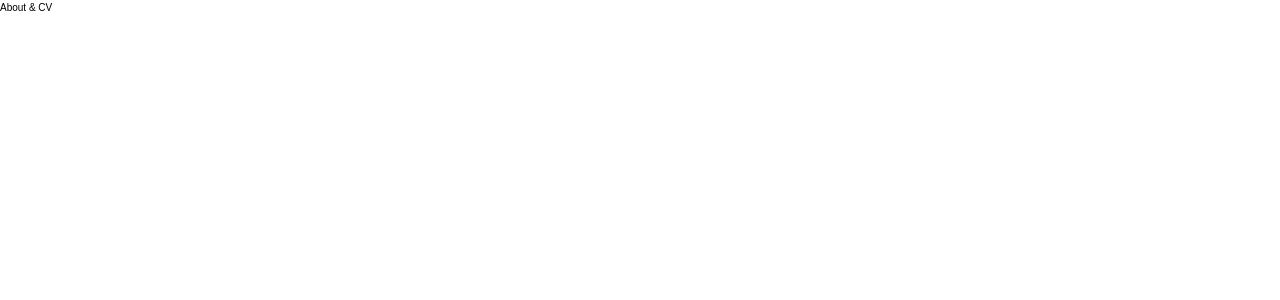
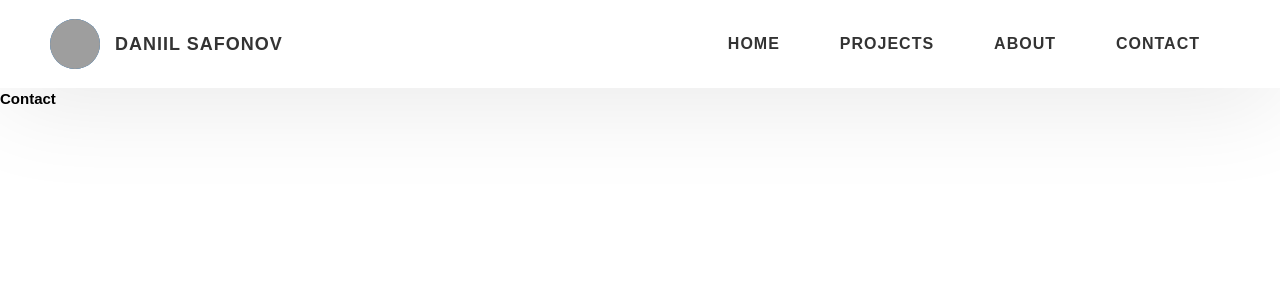
Before and after one commit to danielSafonyan/portfolio-website, a React (Vite) app: page /contact in a window 1280 px wide. Shown: the top 300 px of the page. Built offline with nearby package versions, Linux system fonts and the light colour scheme; grey boxes are pictures that could not be loaded.

Commit message:
feat: add router children

```diff
--- a/src/Components/Header.jsx
+++ b/src/Components/Header.jsx
@@ -1,8 +1,10 @@
 import React from 'react'
+import { Link } from "react-router-dom";
+
 import './Header.css'
 
 export default function Header() {
-    const [isMenuOpen, setIsMenuOpen] = React.useState(true)
+    const [isMenuOpen, setIsMenuOpen] = React.useState(false)
     const smMenuStyle = {
         visibility: isMenuOpen ? 'visible' : 'hidden',
         opacity: isMenuOpen ? 1 : 0
@@ -23,18 +25,18 @@ export default function Header() {
         <div className="header__main">
           <ul className="header__links">
             <li className="header__link-wrapper">
-              <a href="./index.html" className="header__link"> Home </a>
+              <Link to={'/'}> <a className="header__link"> Home </a> </Link>
             </li>
             <li className="header__link-wrapper">
-              <a href="./index.html#projects" className="header__link">
+              <Link to={'/projects'}><a className="header__link">
                 Projects
-              </a>
+              </a> </Link>
             </li>
             <li className="header__link-wrapper">
-              <a href="./index.html#about" className="header__link">About </a>
+              <Link to={'/about'}><a className="header__link">About </a></Link>
             </li>
             <li className="header__link-wrapper">
-              <a href="./index.html#contact" className="header__link"> Contact </a>
+              <Link to={'/contact'}><a className="header__link"> Contact </a></Link>
             </li>
           </ul>
           <div className="header__main-ham-menu-cont">
--- /dev/null
+++ b/src/Pages/ErrorPage.jsx
@@ -0,0 +1,16 @@
+import { useRouteError } from "react-router-dom";
+
+export default function ErrorPage() {
+  const error = useRouteError();
+  console.error(error);
+
+  return (
+    <div id="error-page">
+      <h1>Oops!</h1>
+      <p>Sorry, an unexpected error has occurred.</p>
+      <p>
+        <i>{error.statusText || error.message}</i>
+      </p>
+    </div>
+  );
+}
--- a/src/Pages/Home.jsx
+++ b/src/Pages/Home.jsx
@@ -2,5 +2,6 @@ import React from 'react'
 import Header from '../components/Header'
 
 export default function Home() {
-    return <Header />
+    console.log("i am rendering")
+    return <h1>This is home</h1>
 }
--- /dev/null
+++ b/src/Pages/Root.jsx
@@ -0,0 +1,14 @@
+import React from 'react'
+import Header from '../components/Header'
+import { Outlet } from "react-router-dom";
+
+export default function Root() {
+    return (
+        <>
+        <Header />
+        <div id="page-container">
+            <Outlet />
+        </div>
+        </>
+        )
+}
--- a/src/main.css
+++ b/src/main.css
@@ -625,7 +625,7 @@ textarea {
 }
 
 .header {
-    position: fixed;
+    position: relative;
     width: 100%;
     z-index: 1000;
     background: #000;
@@ -765,6 +765,14 @@ textarea {
         visibility: visible;
         opacity: 1;
     }
+}
+
+#error-page {
+    display: flex;
+    flex-direction: column;
+    align-items: center;
+    justify-content: center;
+    width: 100%;
 }
 
 .header__sm-menu-link a {
--- a/src/main.jsx
+++ b/src/main.jsx
@@ -5,11 +5,32 @@ import { createBrowserRouter, RouterProvider } from "react-router-dom";
 
 import './main.css'
 import Home from './Pages/Home';
+import ErrorPage from './Pages/ErrorPage';
+import Root from './Pages/Root';
 
 const router = createBrowserRouter([
   {
     path: "/",
-    element: <Home />,
+    element: <Root />,
+    errorElement: <ErrorPage />,
+    children: [
+      {
+        path: "/",
+        element: <h2>Welcome Home</h2>,
+      },
+      {
+        path: "/projects",
+        element: <h2>My Projects</h2>,
+      },
+      {
+        path: "/about",
+        element: <h2>About & CV</h2>,
+      },
+      {
+        path: "/contact",
+        element: <h2>Contact</h2>,
+      },
+    ],
   },
   {
     path: "/projects",
```
